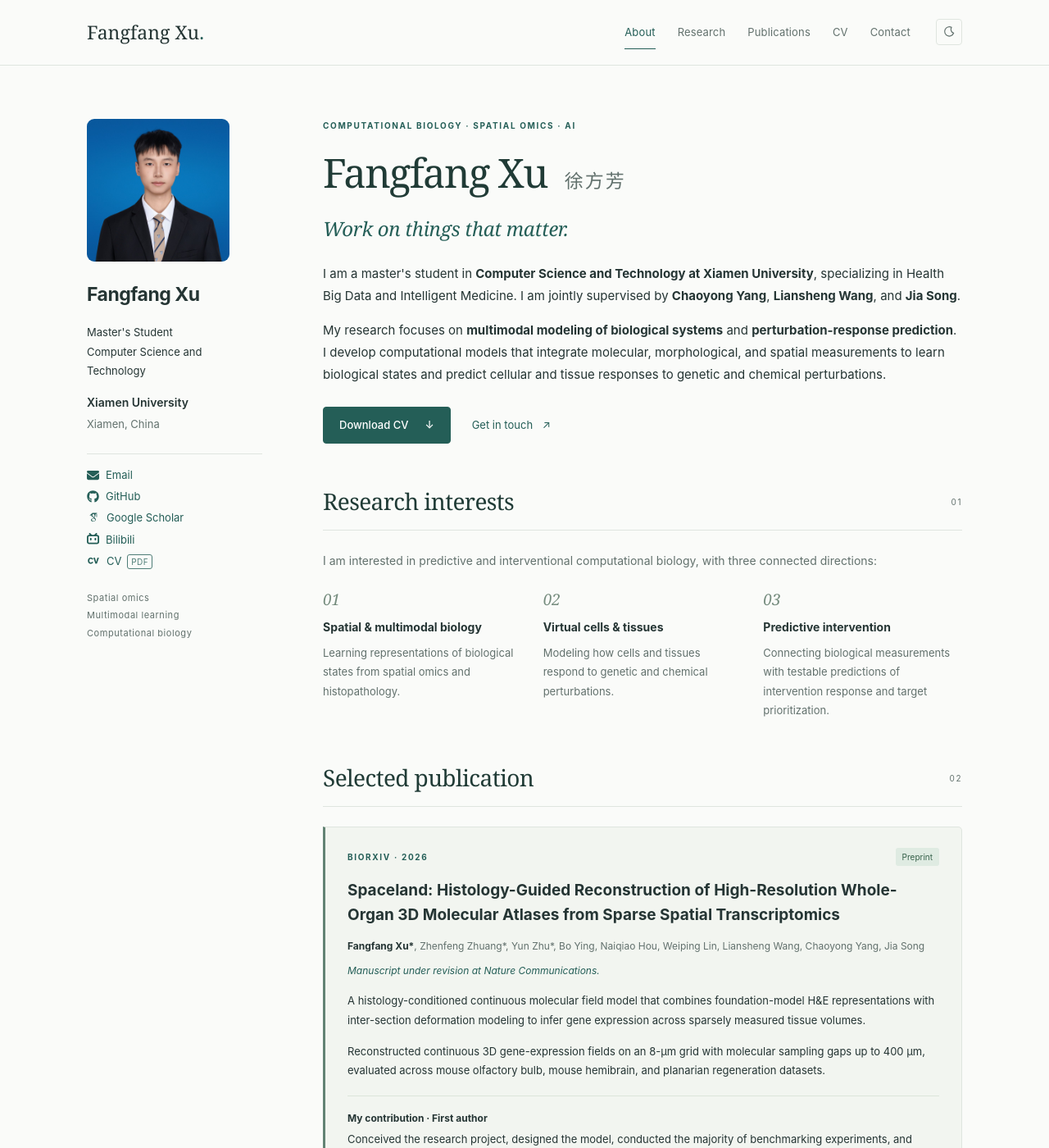
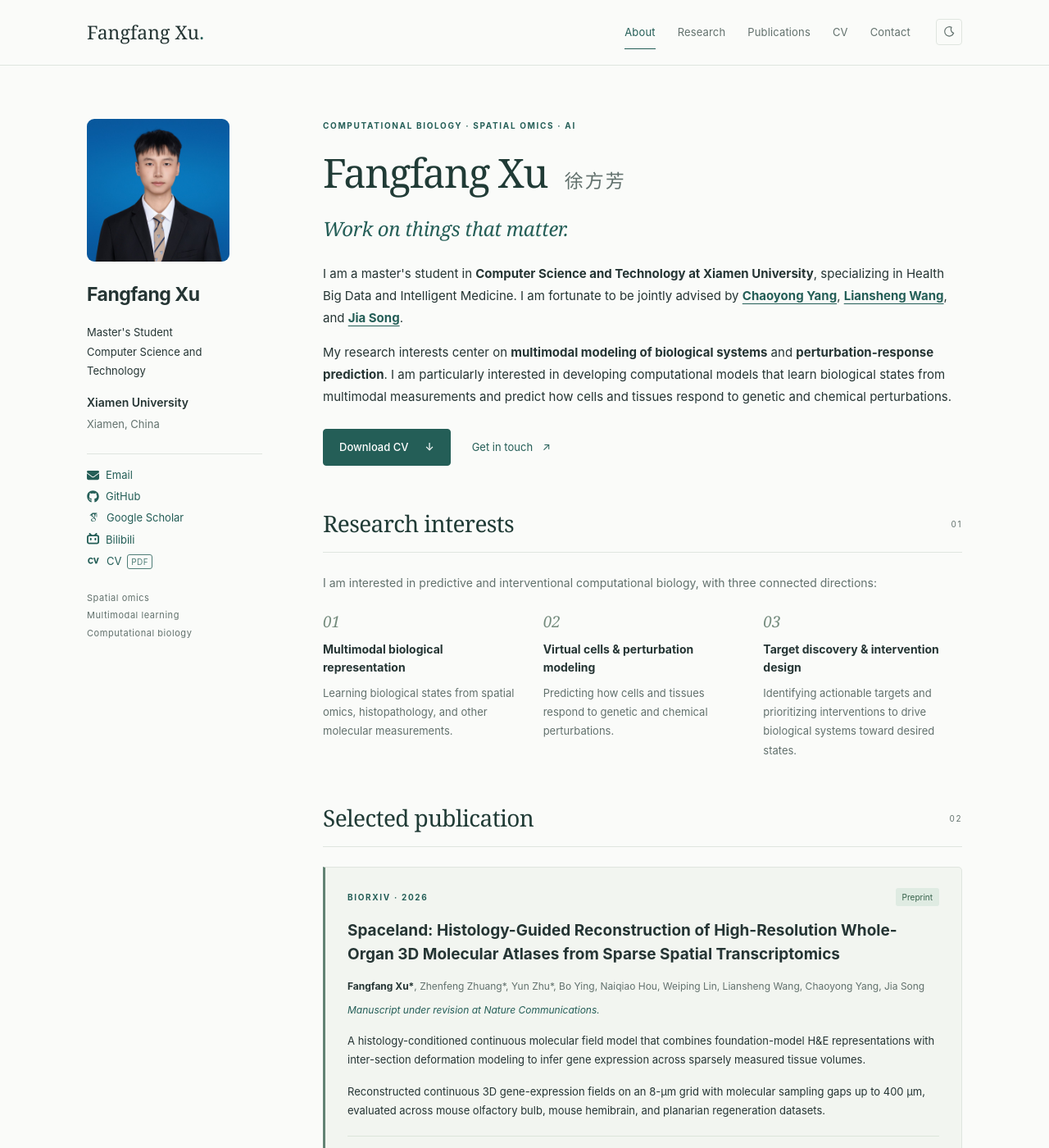
Before and after one commit to xufangfang408/xufangfang408.github.io, a Jekyll site: the page built from _pages/about.md, in a window 1280 px wide and 1400 px high. Shown: the whole window at 82% size. Built offline with Jekyll 4.4.1, drawn with Linux system fonts in a browser that asks for light colours; some web fonts are replaced.

Commit message:
edit Research Interests

```diff
--- a/_data/academic.yml
+++ b/_data/academic.yml
@@ -12,12 +12,12 @@ cv: /files/Fangfang-Xu-CV.pdf
 portrait: /images/fangfang-xu.jpg
 
 interests:
-  - title: Spatial & multimodal biology
-    description: Learning representations of biological states from spatial omics and histopathology.
-  - title: Virtual cells & tissues
-    description: Modeling how cells and tissues respond to genetic and chemical perturbations.
-  - title: Predictive intervention
-    description: Connecting biological measurements with testable predictions of intervention response and target prioritization.
+  - title: Multimodal biological representation
+    description: Learning biological states from spatial omics, histopathology, and other molecular measurements.
+  - title: "Virtual cells & perturbation modeling"
+    description: Predicting how cells and tissues respond to genetic and chemical perturbations.
+  - title: "Target discovery & intervention design"
+    description: Identifying actionable targets and prioritizing interventions to drive biological systems toward desired states.
 
 publication:
   title: "Spaceland: Histology-Guided Reconstruction of High-Resolution Whole-Organ 3D Molecular Atlases from Sparse Spatial Transcriptomics"
--- a/_pages/about.md
+++ b/_pages/about.md
@@ -12,8 +12,8 @@ redirect_from:
   <p class="eyebrow">Computational biology · Spatial omics · AI</p>
   <h1 id="about-title">Fangfang Xu <span lang="zh-Hans">徐方芳</span></h1>
   <p class="intro-lead"><em>Work on things that matter.</em></p>
-  <p>I am a master's student in <strong>Computer Science and Technology at Xiamen University</strong>, specializing in Health Big Data and Intelligent Medicine. I am jointly supervised by <strong>Chaoyong Yang</strong>, <strong>Liansheng Wang</strong>, and <strong>Jia Song</strong>.</p>
-  <p>My research focuses on <strong>multimodal modeling of biological systems</strong> and <strong>perturbation-response prediction</strong>. I develop computational models that integrate molecular, morphological, and spatial measurements to learn biological states and predict cellular and tissue responses to genetic and chemical perturbations.</p>
+  <p>I am a master's student in <strong>Computer Science and Technology at Xiamen University</strong>, specializing in Health Big Data and Intelligent Medicine. I am fortunate to be jointly advised by <a href="https://scholar.google.com/citations?user=jyQyHPoAAAAJ&amp;hl=en" target="_blank" rel="noopener noreferrer"><strong>Chaoyong Yang</strong></a>, <a href="https://scholar.google.com/citations?user=3wJ4fPkAAAAJ&amp;hl=en" target="_blank" rel="noopener noreferrer"><strong>Liansheng Wang</strong></a>, and <a href="https://scholar.google.com/citations?user=NV3pnwsAAAAJ&amp;hl=en" target="_blank" rel="noopener noreferrer"><strong>Jia Song</strong></a>.</p>
+  <p>My research interests center on <strong>multimodal modeling of biological systems</strong> and <strong>perturbation-response prediction</strong>. I am particularly interested in developing computational models that learn biological states from multimodal measurements and predict how cells and tissues respond to genetic and chemical perturbations.</p>
   <div class="intro-actions"><a class="button" href="{{ site.data.academic.cv | relative_url }}">Download CV <span aria-hidden="true">↓</span></a><a class="text-link" href="mailto:{{ site.data.academic.email }}">Get in touch <span aria-hidden="true">↗</span></a></div>
 </section>
 
```
